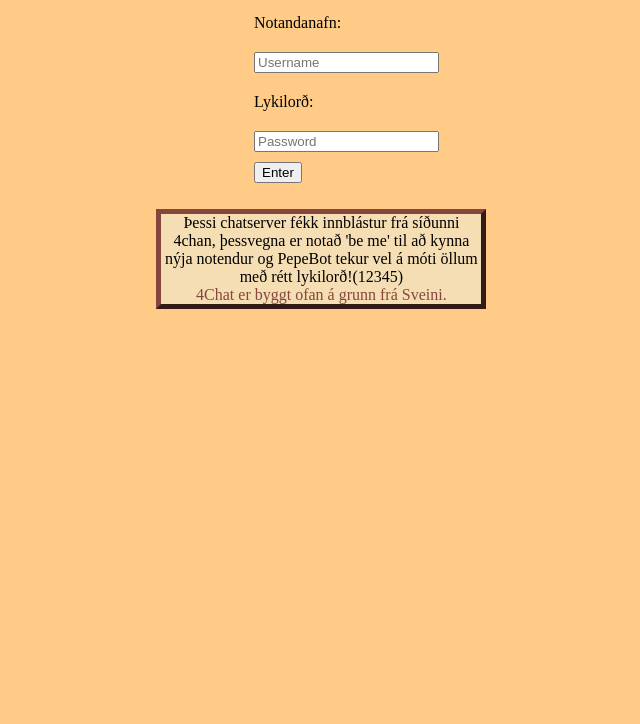
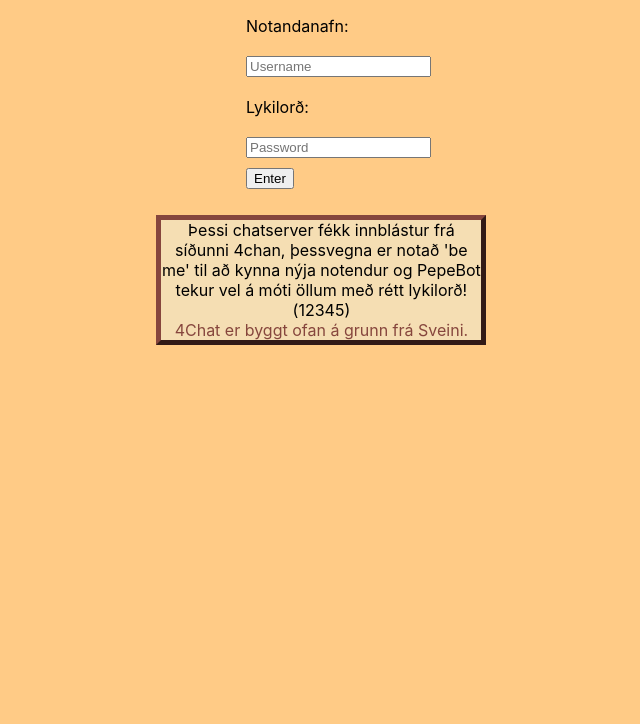
Before and after one commit to inga-dis/Skilaverkefni-4, a website: page login.html in a window 1280 px wide. Shown: the part 76-800 px from the top of the page, without its empty margins (330-970 px from the left). Drawn offline with Linux system fonts and the light colour scheme; files that its build step writes are made by us from their sources.

Commit message:
Allt css í sama skjal

```diff
--- a/client/style.css
+++ b/client/style.css
@@ -159,3 +159,34 @@
   #filter:focus {
     outline: none;
   }
+  h1 {
+    text-align: center;
+  }
+  /*  Aðgangur óheimill */
+  a {
+    text-align: center;
+  }
+
+/* Login */
+input.login,
+label.login {
+  margin: 10px 10px 10px 0;
+  position: relative;
+  left: 45vw;
+  display: block;
+}
+
+form.login label {
+  display: inline-block;
+}
+p.login {
+  width: 25vw;
+  position: absolute;
+  left: 38vw;
+  text-align: center;
+  border: 5px outset #86463d;
+  background-color: wheat;
+}
+span.login {
+  color: #86463d;
+}
--- a/login.html
+++ b/login.html
@@ -3,54 +3,22 @@
 
 <head>
   <title>4Chat</title>
-  <style>
-    body {
-      background-color: #FFCB86;
-    }
-
-    h1 {
-      text-align: center;
-    }
-
-    input,
-    label {
-      margin: 10px 10px 10px 0;
-      position: relative;
-      left: 45vw;
-      display: block;
-    }
-
-    form label {
-      display: inline-block;
-    }
-
-    p {
-      width: 25vw;
-      position: absolute;
-      left: 38vw;
-      text-align: center;
-      border: 5px outset #86463d;
-      background-color: wheat;
-    }
-
-    span {
-      color: #86463d;
-    }
-  </style>
+  <meta charset="utf-8">
+	<link rel="stylesheet" href="style.css">
 </head>
 
 <body>
-  <form method="post" action="/">
+  <form class="login" method="post" action="/">
     <h1>4Chat Login</h1>
-    <label for="nafn">Notandanafn:</label>
-    <input type="text" name="name" placeholder="Username" autocomplete="off" id="nafn">
-    <label for="pass">Lykilorð:</label>
-    <input type="text" name="password" placeholder="Password" autocomplete="off" id="pass" />
-    <input type="submit" value="Enter" />
+    <label class="login" for="nafn">Notandanafn:</label>
+    <input class="login" type="text" name="name" placeholder="Username" autocomplete="off" id="nafn">
+    <label class="login" for="pass">Lykilorð:</label>
+    <input class="login"type="text" name="password" placeholder="Password" autocomplete="off" id="pass" />
+    <input class="login" type="submit" value="Enter" />
   </form>
 
-  <p>Þessi chatserver fékk innblástur frá síðunni 4chan, þessvegna er notað 'be me' til að kynna nýja notendur og
-    PepeBot tekur vel á móti öllum með rétt lykilorð!(12345) <br> <span>4Chat er byggt ofan á grunn frá Sveini.</span>
+  <p class="login">Þessi chatserver fékk innblástur frá síðunni 4chan, þessvegna er notað 'be me' til að kynna nýja notendur og
+    PepeBot tekur vel á móti öllum með rétt lykilorð!(12345) <br> <span class="login">4Chat er byggt ofan á grunn frá Sveini.</span>
   </p>
 </body>
 
--- a/package.json
+++ b/package.json
@@ -12,6 +12,6 @@
     "body-parser": "^1.19.0",
     "express": "^4.17.1",
     "mongodb": "^3.6.6",
-    "socket.io": "^4.0.0"
+    "socket.io": "^4.0.1"
   }
 }
```
Also changed, not shown: adgangur_oheimill.html (+2 -14 lines), 1 other file.
